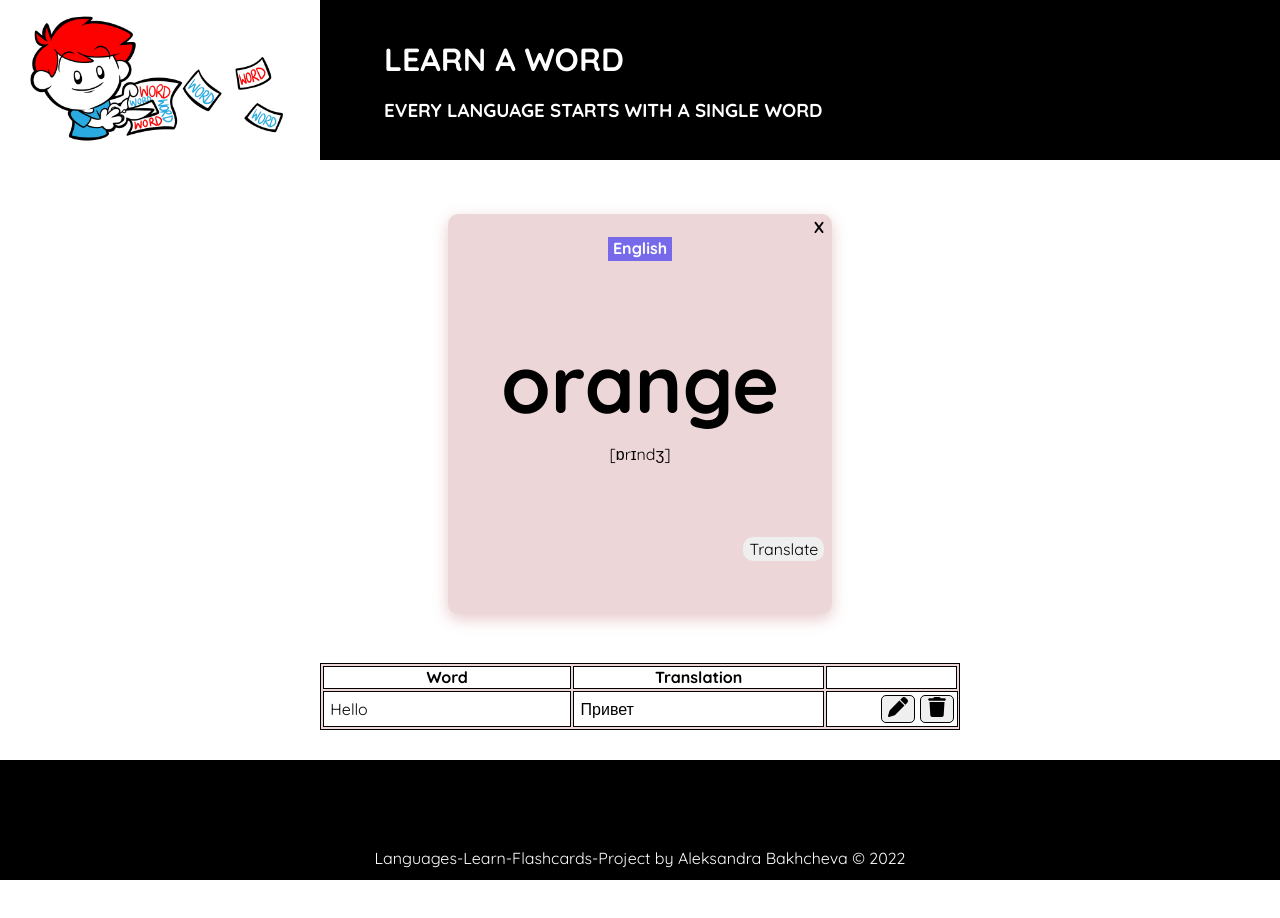
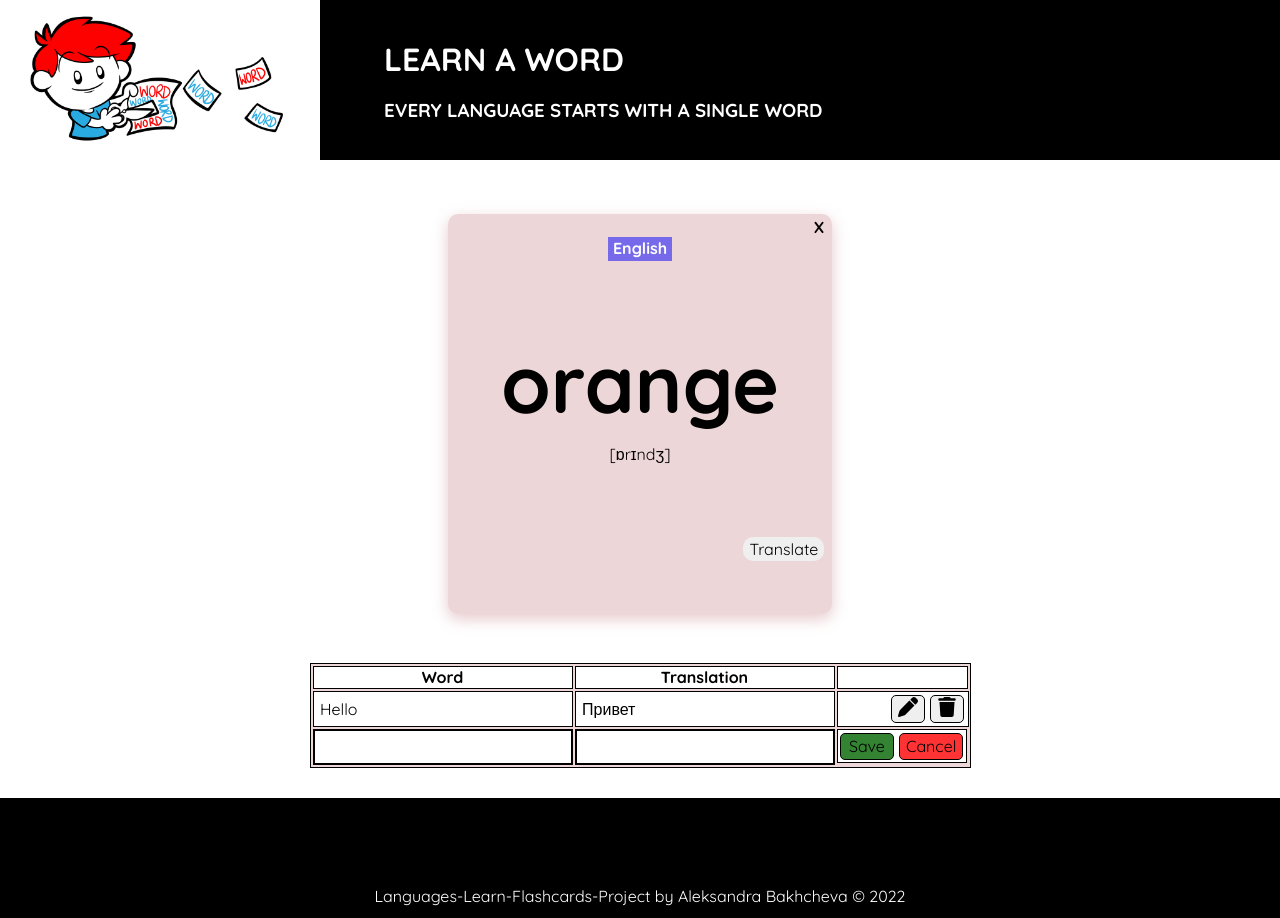
Before and after one commit to AleksandraBakhcheva/flashcards_app, a React (Create React App) app: page / in a window 1280 px wide. Before the commit the page ends 880 px from the top, so only its background shows below. Built offline with nearby package versions, Linux system fonts and the light colour scheme.

Commit message:
edit + cancel buttons state added

```diff
--- a/src/assets/components/WordsListAdd.jsx
+++ b/src/assets/components/WordsListAdd.jsx
@@ -11,20 +11,19 @@ function WordsListAdd(props) {
     };
 
     return (
-            <tr className={"wordslist__item__box_add" + (cancel ? " hidden" : "")}>
-                <td>
+        <tr className="wordslist__item__box_add">
+            <td className={"wordslist__add" + (cancel ? " hidden" : "")}>
                 <input type="text" className="wordslist__add"></input>
             </td>
-                <td>
+            <td className={"wordslist__add" + (cancel ? " hidden" : "")}>
                     <input type="text" className="wordslist__add"></input>
             </td>
-                <td className="wordslist__add buttons">
+            <td className={"wordslist__add buttons" + (cancel ? " hidden" : "")}>
                 <button className="wordslist__save">Save</button>
                 <button onClick={cancelChange} className="wordslist__cancel">Cancel</button>
             </td>
-                {/* {cancel ? <WordsListItem word={"Hello"} translation={"Привет"} /> : null} */}
+            {cancel ? <WordsListItem /> : null}
         </tr>
-
     );
 }
 
--- a/src/assets/components/WordsListItem.jsx
+++ b/src/assets/components/WordsListItem.jsx
@@ -11,24 +11,22 @@ function WordsListItem(props) {
 
     const editListItem = () => {
         isHidden(!hidden);
+
     }
 
     return (
-        <thead className="wordslist__item__box">
-            <tr className={(hidden ? " hidden" : "")}>
-                <td className="item_modification">{word}</td>
-                <td className="item_modification">{translation}</td>
-                <td className="item_modification buttons">
+        <tr className={"wordslist__item__box"}>{hidden ? <WordsListAdd /> : null}
+            <td className={"item_modify" + (hidden ? " hidden" : "")}>{word}</td>
+            <td className={"item_modify" + (hidden ? " hidden" : "")}>{translation}</td>
+            <td className={"item_modify buttons" + (hidden ? " hidden" : "")}>
                 <button onClick={editListItem} className="wordslist__edit">
                     <img src={pen} alt="pen" />
                 </button>
                 <button className="wordslist__delete">
                     <img src={trash} alt="trash" />
                 </button>
-                </td>
-            </tr>
-            {hidden ? <WordsListAdd /> : null}
-        </thead>
+            </td>
+        </tr>
     );
 }
 
--- a/src/assets/components/WordsListTable.jsx
+++ b/src/assets/components/WordsListTable.jsx
@@ -13,8 +13,11 @@ function WordslistTable() {
                         <th className="wordslist__item item_modification"></th>
                     </tr>
                 </thead>
-                <WordsListItem word={"Hello"} translation={"Привет"} />
-                {/* <WordsListAdd /> */}
+                <tbody>
+                    <WordsListItem word={"Hello"} translation={"Привет"} />
+                    <WordsListAdd />
+                </tbody>
+
             </table>
         </div>
     );
--- a/src/assets/styles/words_list_item.css
+++ b/src/assets/styles/words_list_item.css
@@ -4,12 +4,14 @@
     border: var(--general-table-border);
     background-color: var(--header-footer-color);
 }
-.item_modification {
+.item_modify {
+    width: 20vw;
     padding-left: 1%;
     font-weight: 200;
     border: var(--general-table-border);
 }
 .buttons {
+    width: 10vw;
     display: flex;
     justify-content: flex-end;
 }
```
Lines whose indentation alone changed are shown as unchanged.
